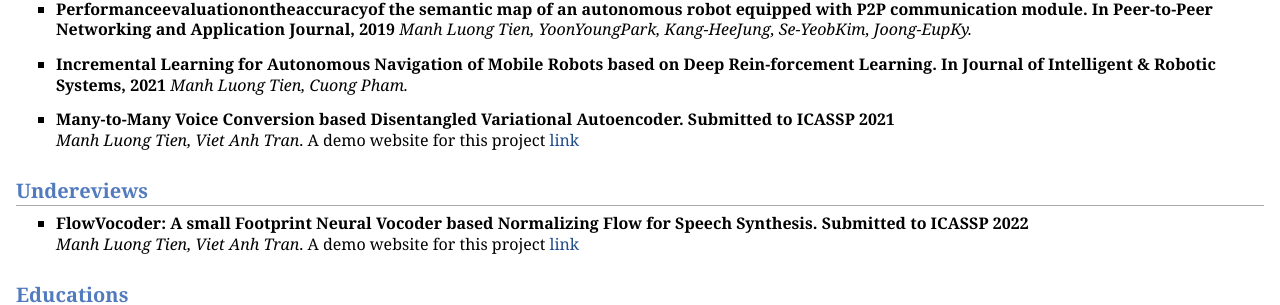
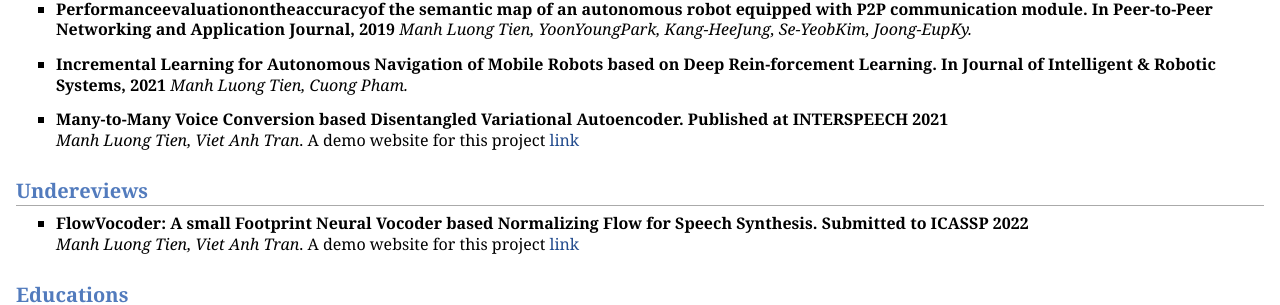
Before and after one commit to v-manhlt3/tienmanhptit1312.github.io, a Jekyll site: the page index.html, which Jekyll copies as it is, in a window 1280 px wide. Shown: the part 411-716 px from the top of the page. Built offline with Jekyll 4.4.1, drawn with Linux system fonts in a browser that asks for light colours.

Commit message:
Update index.html

```diff
--- a/index.html
+++ b/index.html
@@ -35,7 +35,7 @@
 </li>
 </ul>
 <ul>
-<li><p><b>Many-to-Many Voice Conversion based Disentangled Variational Autoencoder. Submitted to ICASSP 2021</b> <br />
+<li><p><b>Many-to-Many Voice Conversion based Disentangled Variational Autoencoder. Published at INTERSPEECH 2021</b> <br />
 <i><b></b>Manh Luong Tien<b></b>, Viet Anh Tran</i>. A demo website for this project <a href="https://v-manhlt3.github.io/disentangled-VAE/">link</a></p>
 </li>
 </ul>
```
